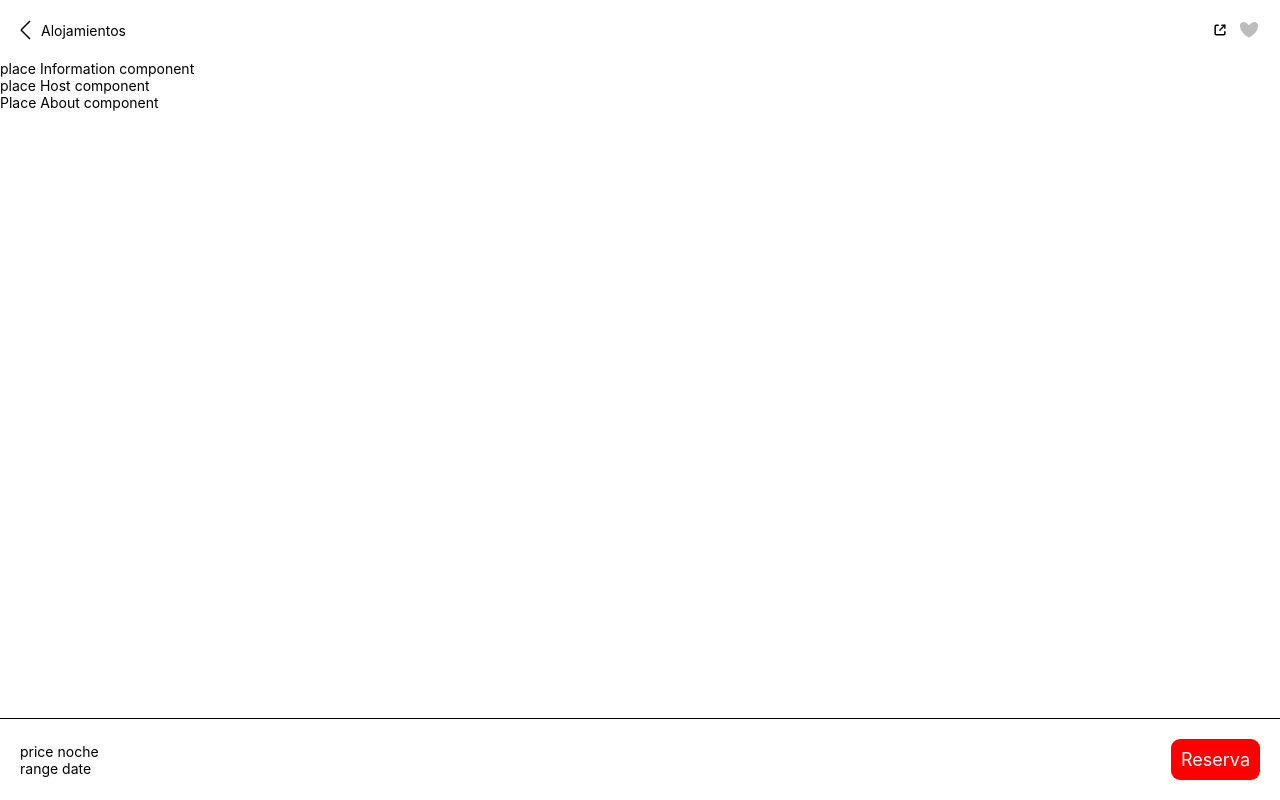
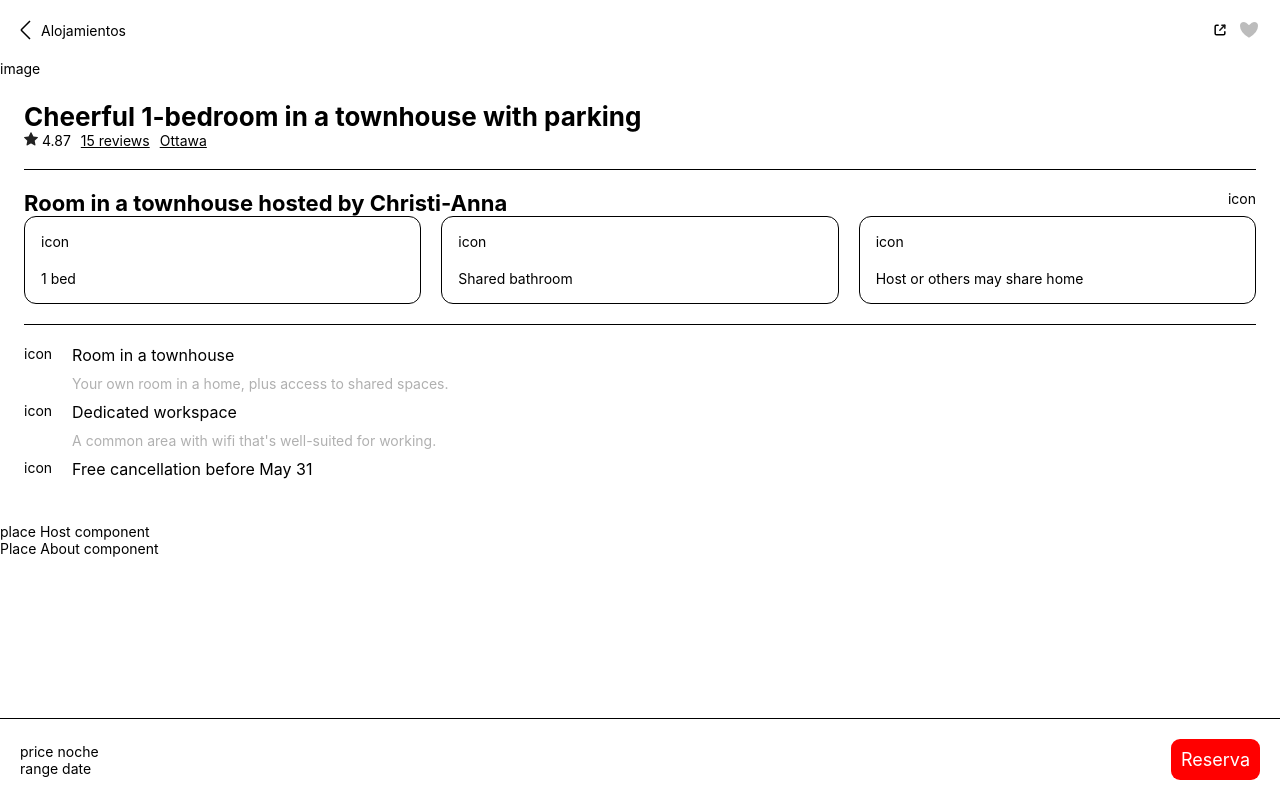
Before and after one commit to theonlylooker/react-nerdery-clone-app-challenge, a React (Vite) app: page /place/1 in a window 1280 px wide. Built offline with nearby package versions, Linux system fonts and the light colour scheme; a web font is replaced by a local one.

Commit message:
feat: add basic UI

```diff
--- a/src/placeDetails/PlaceDetails.tsx
+++ b/src/placeDetails/PlaceDetails.tsx
@@ -2,13 +2,15 @@ import React from "react";
 import { useParams } from "react-router-dom";
 import PlaceHeader from "../placeHeader/PlaceHeader";
 import PlaceDate from "../placeDate/PlaceDate";
+import PlaceInformation from "../placeInformation/PlaceInformation";
 
 const PlaceDetails = () => {
   const { id } = useParams();
   return (
     <div>
       <PlaceHeader />
-      <div>place Information component</div>
+      <div>image</div>
+      <PlaceInformation />
       <div>place Host component</div>
       <div>Place About component</div>
       <div style={{ position: "fixed", bottom: 0, width: "100%" }}>
--- a/src/placeInformation/PlaceInformation.tsx
+++ b/src/placeInformation/PlaceInformation.tsx
@@ -1,22 +1,146 @@
 import React from "react";
+import { ReactComponent as Star } from "../assets/star.svg";
+import styled from "styled-components";
 
+const PlaceInformationH1 = styled.h1`
+  font-size: ${({ theme }) => `${theme.fontSize.xxxl}`};
+`;
+const PlaceInformationH2 = styled.h2`
+  font-size: ${({ theme }) => `${theme.fontSize.xxl}`};
+`;
+const PlaceInformationLayout = styled.div`
+  padding: 24px;
+`;
+const PlaceInformationStatistics = styled.div`
+  display: flex;
+  gap: 10px;
+  > div:not(:first-child) {
+    text-decoration: underline;
+  }
+`;
+const PlaceInformationHeader = styled.div`
+  padding-bottom: 20px;
+  border-bottom: 1px solid black;
+`;
+
+const PlaceInformationFeature = styled.div`
+  padding: 20px 0px;
+  border-bottom: 1px solid black;
+`;
+
+const PlaceInformationFeatureHeader = styled.div`
+  display: flex;
+  justify-content: space-between;
+`;
+
+const PlaceInformationFeatureCard = styled.div`
+  border: 1px solid black;
+  border-radius: 12px;
+  display: flex;
+  flex-direction: column;
+  min-width: 120px;
+  padding: 16px;
+  justify-content: space-between;
+  gap: 20px;
+`;
+const PlaceInformationCardGrid = styled.div`
+  display: grid;
+  grid-template-columns: 1fr 1fr 1fr;
+  gap: 20px;
+`;
+const PlaceInformationList = styled.div`
+  display: flex;
+  flex-direction: column;
+  gap: 10px;
+  padding: 20px 0px;
+`;
+const PlaceInformationListItem = styled.div`
+  display: flex;
+  gap: 20px;
+  div {
+    display: flex;
+    flex-direction: column;
+    gap: 10px;
+  }
+`;
+const PlaceInformationListItemTitle = styled.div`
+  font-size: ${({ theme }) => `${theme.fontSize.l}`};
+`;
+const PlaceInformationListItemSubtitle = styled.div`
+  color: ${({ theme }) => `${theme.colors.neutral06}`};
+`;
 const PlaceInformation = () => {
   return (
+    <PlaceInformationLayout>
+      <PlaceInformationHeader>
+        <PlaceInformationH1>
+          Cheerful 1-bedroom in a townhouse with parking
+        </PlaceInformationH1>
+        <PlaceInformationStatistics>
           <div>
-      <div>image</div>
-      <div>place name</div>
+            <Star /> <span>4.87</span>
+          </div>
+          <div>15 reviews</div>
+          <div>Ottawa</div>
+        </PlaceInformationStatistics>
+      </PlaceInformationHeader>
+
+      <PlaceInformationFeature>
+        <PlaceInformationFeatureHeader>
+          <PlaceInformationH2>
+            Room in a townhouse hosted by Christi-Anna
+          </PlaceInformationH2>
+          <div>icon</div>
+        </PlaceInformationFeatureHeader>
+        <PlaceInformationCardGrid>
+          <PlaceInformationFeatureCard>
+            <div>icon</div>
+            <div>1 bed</div>
+          </PlaceInformationFeatureCard>
+          <PlaceInformationFeatureCard>
+            <div>icon</div>
+            <div>Shared bathroom</div>
+          </PlaceInformationFeatureCard>
+          <PlaceInformationFeatureCard>
+            <div>icon</div>
+            <div>Host or others may share home</div>
+          </PlaceInformationFeatureCard>
+        </PlaceInformationCardGrid>
+      </PlaceInformationFeature>
+
+      <PlaceInformationList>
+        <PlaceInformationListItem>
+          <div>icon</div>
           <div>
-        <div>rating</div>
-        <div>reseñas</div>
-        <div>Ubicacion</div>
+            <PlaceInformationListItemTitle>
+              Room in a townhouse
+            </PlaceInformationListItemTitle>
+            <PlaceInformationListItemSubtitle>
+              Your own room in a home, plus access to shared spaces.
+            </PlaceInformationListItemSubtitle>
           </div>
+        </PlaceInformationListItem>
+        <PlaceInformationListItem>
+          <div>icon</div>
           <div>
-        <div>name - anfitrion name</div>
-        <div>host icon</div>
-        <div>main features</div>
-        <div>type features</div>
+            <PlaceInformationListItemTitle>
+              Dedicated workspace
+            </PlaceInformationListItemTitle>
+            <PlaceInformationListItemSubtitle>
+              A common area with wifi that's well-suited for working.
+            </PlaceInformationListItemSubtitle>
           </div>
+        </PlaceInformationListItem>
+        <PlaceInformationListItem>
+          <div>icon</div>
+          <div>
+            <PlaceInformationListItemTitle>
+              Free cancellation before May 31
+            </PlaceInformationListItemTitle>
           </div>
+        </PlaceInformationListItem>
+      </PlaceInformationList>
+    </PlaceInformationLayout>
   );
 };
 
--- a/src/styles/theme.ts
+++ b/src/styles/theme.ts
@@ -33,6 +33,7 @@ const fontSize = {
   l: "16px",
   xl: "18px",
   xxl: "22px",
+  xxxl: "26px",
 };
 
 const weight = {
```
Lines whose indentation alone changed are shown as unchanged.
